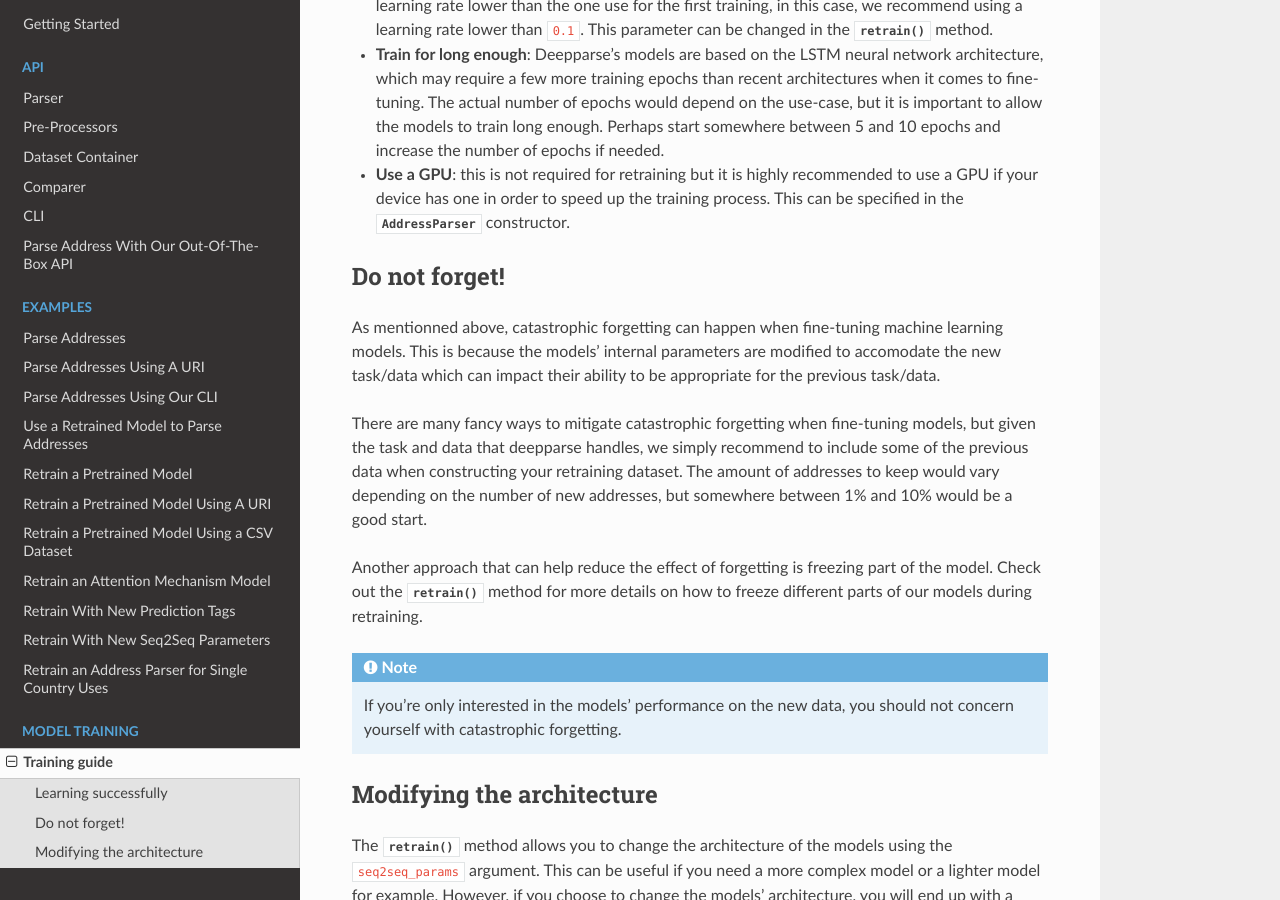
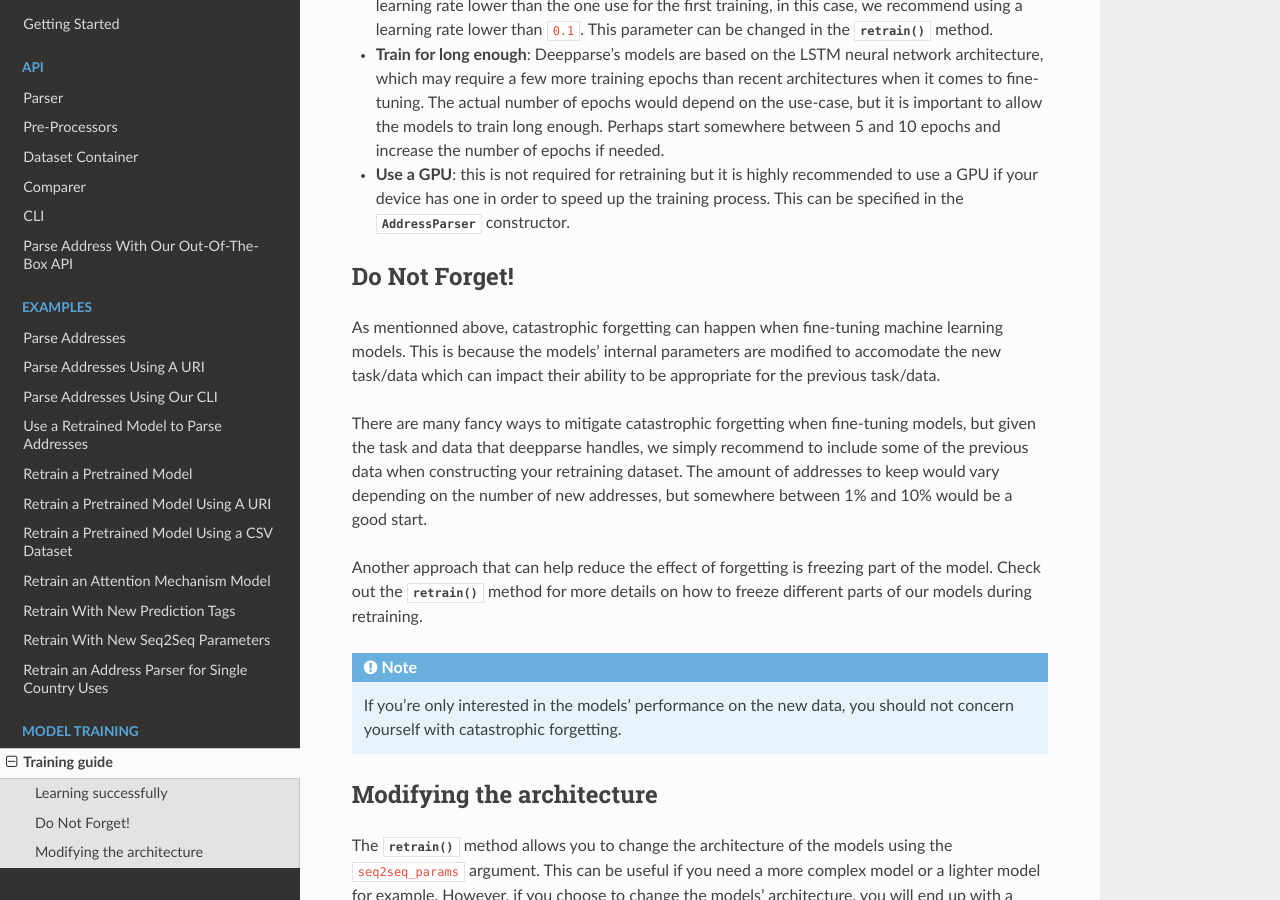
Before and after one commit to GRAAL-Research/deepparse, a Sphinx documentation site: the page built from docs/source/training_guide.rst, in a window 1280 px wide and 900 px high, scrolled down 1428 px. Built offline with Sphinx 7.4.7 and the Read the Docs theme 2.0.0, drawn with Linux system fonts in a browser that asks for light colours; the version number could not be read and is left out.

```diff
--- a/docs/source/training_guide.rst
+++ b/docs/source/training_guide.rst
@@ -55,7 +55,7 @@ However, there are a couple of points to consider in order to obtain favourable
 - **Use a GPU**: this is not required for retraining but it is highly recommended to use a GPU if your device has one in order to speed up the
   training process. This can be specified in the :class:`~deepparse.parser.AddressParser` constructor.
 
-Do not forget!
+Do Not Forget!
 **************
 
 As mentionned above, catastrophic forgetting can happen when fine-tuning machine learning models. This is because the models' internal parameters are
```
